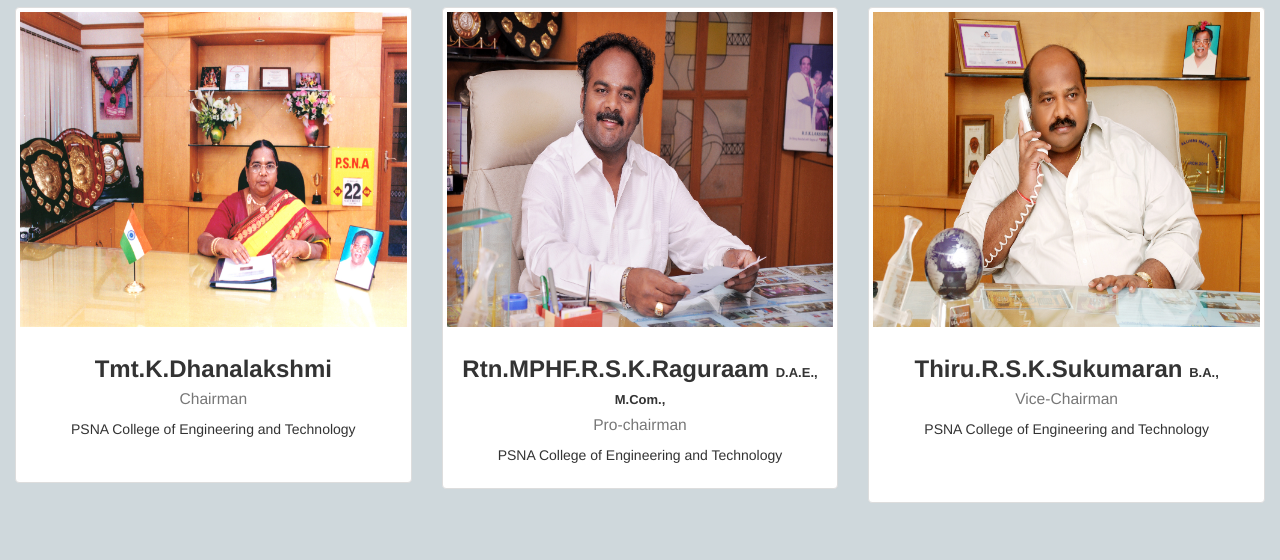
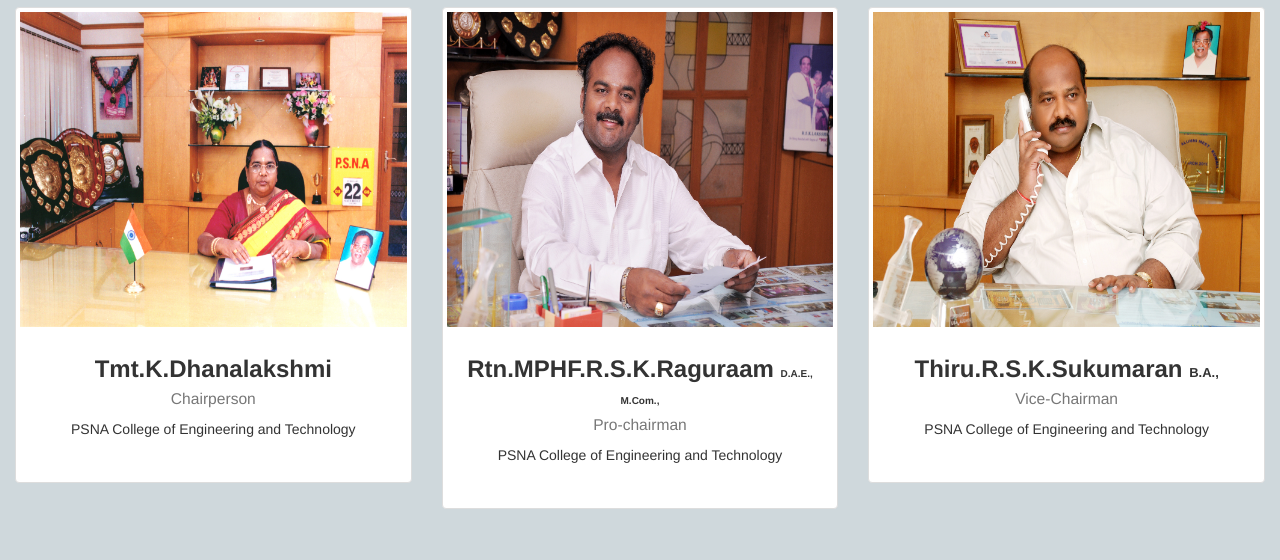
Before and after one commit to Matheswaaran/dstbdit, a plain HTML site: page committee.html in a window 1280 px wide. Shown: the part 192-752 px from the top of the page. Drawn offline with Linux system fonts and the light colour scheme.

Commit message:
corrections

```diff
--- a/committee.html
+++ b/committee.html
@@ -62,7 +62,7 @@
 		        <img class="img-responsive" src="img/committee/chair.png" alt="">
                 <div class="caption">
                     <h3><b>Tmt.K.Dhanalakshmi</b><br>
-                        <small>Chairman</small>
+                        <small>Chairperson</small>
                     </h3>
                     <p>PSNA College of Engineering and Technology</p>
                      <br>
@@ -73,10 +73,10 @@
             <div class="thumbnail">
                 <img class="img-responsive" src="img/committee/d1.png" alt="">
                 <div class="caption">
-                    <h3><b>Rtn.MPHF.R.S.K.Raguraam <font size="2">D.A.E., M.Com.,</font></b><br>
+                    <h3><b>Rtn.MPHF.R.S.K.Raguraam <font size="1">D.A.E., M.Com.,</font></b><br>
                         <small>Pro-chairman</small>
                     </h3>
-                    <p>PSNA College of Engineering and Technology</p>
+                    <p>PSNA College of Engineering and Technology<br><br></p>
                 </div>
             </div>
         </div>
@@ -88,7 +88,7 @@
                         <small>Vice-Chairman</small>
                     </h3>
                     <p>PSNA College of Engineering and Technology</p>
-                    <br><br>
+                    <br>
                 </div>
             </div>
         </div>
```
Also changed, not shown: index.html (+2 -2 lines).
